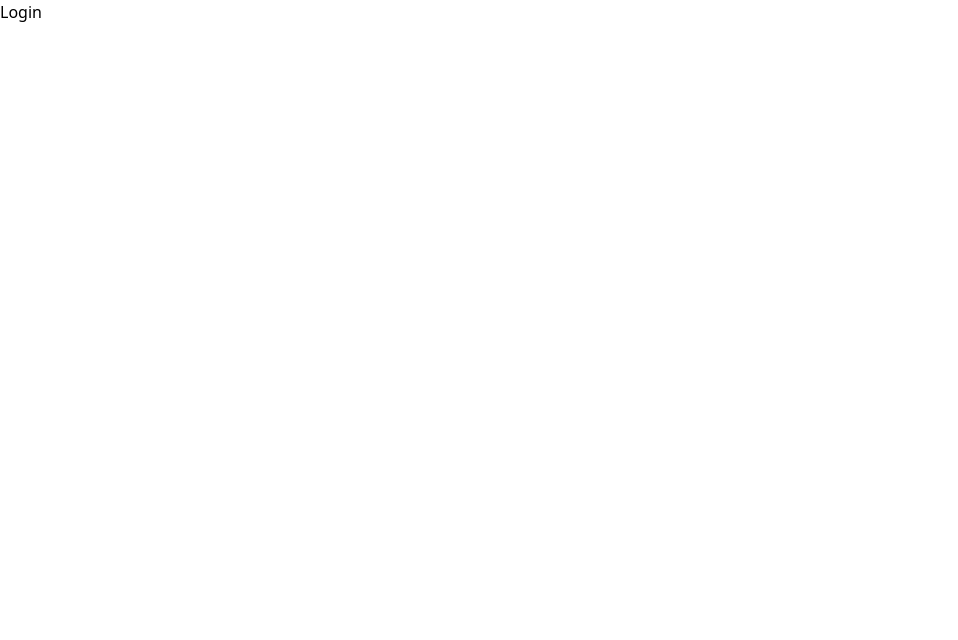
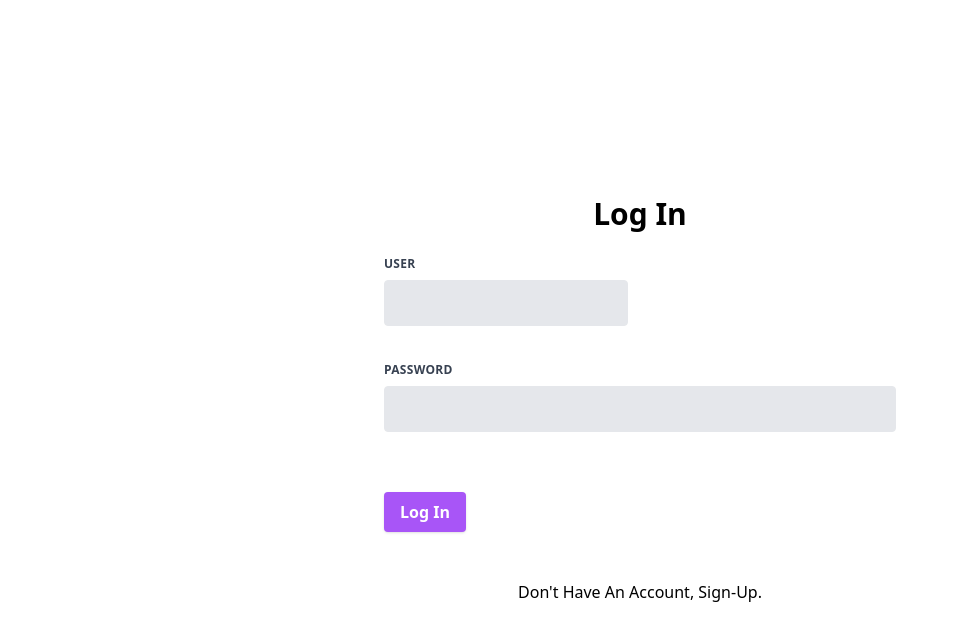
Before and after one commit to luisd159/Kuepa-Test, a React (Vite) app in the folder frontend/: page /login in a window 1280 px wide. Shown: the top 640 px of the page, without its empty margins (0-958 px from the left). Built offline with nearby package versions, Linux system fonts and the light colour scheme.

Commit message:
Log In form Added

```diff
--- /dev/null
+++ b/frontend/src/components/LogInForm.jsx
@@ -0,0 +1,66 @@
+import React from "react";
+import axios from "axios";
+import { useForm } from "react-hook-form";
+import { useNavigate } from "react-router-dom";
+import { URL_BASE } from "../constants";
+import { useSnackbar } from "notistack";
+
+function LogInForm() {
+  const navigate = useNavigate();
+  const { enqueueSnackbar } = useSnackbar();
+  const {
+    register,
+    handleSubmit,
+    formState: { errors },
+  } = useForm();
+
+  const onSubmit = async (data) => {
+    console.log(data);
+  };
+
+  return (
+    <form className="w-full max-w-lg" onSubmit={handleSubmit(onSubmit)}>
+      <div className="flex flex-wrap -mx-3 mb-6">
+        <div className="w-full md:w-1/2 px-3 mb-6 md:mb-0">
+          <label
+            className="block uppercase tracking-wide text-gray-700 text-xs font-bold mb-2"
+            htmlFor="grid-first-name"
+          >
+            User
+          </label>
+          <input
+            className="appearance-none block w-full bg-gray-200 text-gray-700 border rounded py-3 px-4 mb-3 leading-tight focus:outline-none focus:bg-white"
+            {...register("user", { required: true, maxLength: 20 })}
+          />
+        </div>
+      </div>
+      <div className="flex flex-wrap -mx-3 mb-6">
+        <div className="w-full px-3">
+          <label
+            className="block uppercase tracking-wide text-gray-700 text-xs font-bold mb-2"
+            htmlFor="grid-password"
+          >
+            Password
+          </label>
+          <input
+            type="password"
+            className="appearance-none block w-full bg-gray-200 text-gray-700 border border-gray-200 rounded py-3 px-4 mb-3 leading-tight focus:outline-none focus:bg-white focus:border-gray-500"
+            {...register("password", { required: true, maxLength: 20 })}
+          />
+        </div>
+      </div>
+      <div className="flex flex-wrap -mx-3 mb-6">
+        <div className="w-full md:w-1/3 px-3 mb-6 md:mb-0">
+          <button
+            className="shadow bg-purple-500 hover:bg-purple-400 focus:shadow-outline focus:outline-none text-white font-bold py-2 px-4 rounded mt-6"
+            type="submit"
+          >
+            Log In
+          </button>
+        </div>
+      </div>
+    </form>
+  );
+}
+
+export default LogInForm;
--- a/frontend/src/components/SignUpForm.jsx
+++ b/frontend/src/components/SignUpForm.jsx
@@ -17,15 +17,15 @@ const SignUpForm = () => {
   } = useForm();
 
   const onSubmit = async (data) => {
-    console.log(data);
     try {
       const userInfo = await axios.post(url, data);
       console.log(userInfo.data);
       enqueueSnackbar("User registered successfully", { variant: "success" });
       navigate("/login");
     } catch (error) {
-      console.log(error.message);
-      enqueueSnackbar("This User Already Exist.", { variant: "error" });
+      enqueueSnackbar(error.response.data.message + ". Try with some new.", {
+        variant: "error",
+      });
     }
   };
 
--- a/frontend/src/routes/Login.jsx
+++ b/frontend/src/routes/Login.jsx
@@ -1,9 +1,17 @@
-import React from 'react'
+import React from "react";
+import { Link } from "react-router-dom";
+import LogInForm from "../components/LogInForm";
 
 const Login = () => {
   return (
-    <div>Login</div>
-  )
-}
+    <main>
+      <div className="w-full min-h-screen flex flex-col justify-center items-center p-8 gap-6">
+        <h1 className="text-3xl font-bold">Log In</h1>
+        <LogInForm />
+        <Link to="/sign-up">Don't Have An Account, Sign-Up.</Link>
+      </div>
+    </main>
+  );
+};
 
-export default Login
+export default Login;
```
